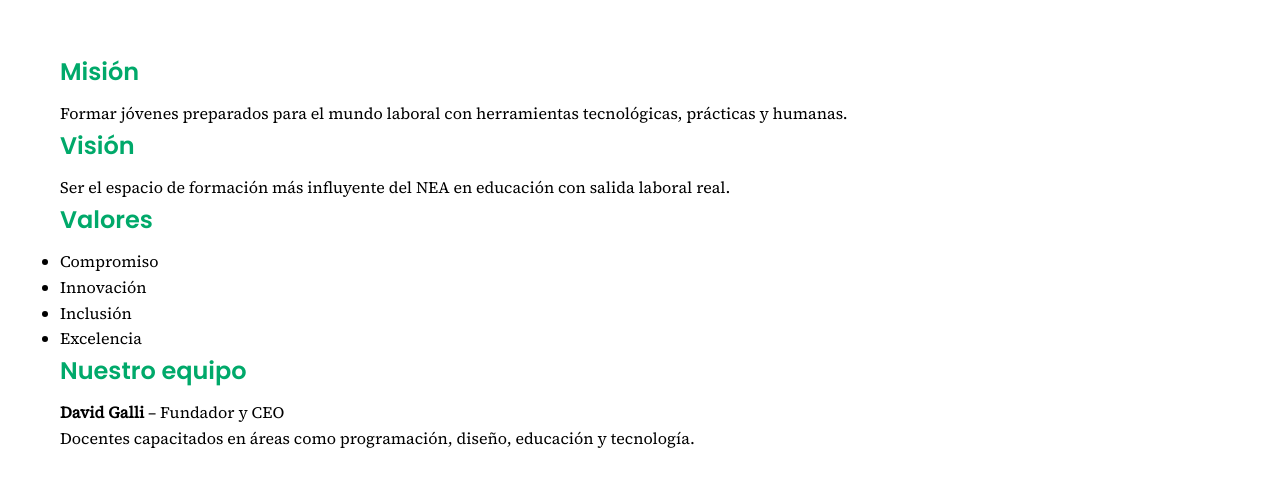
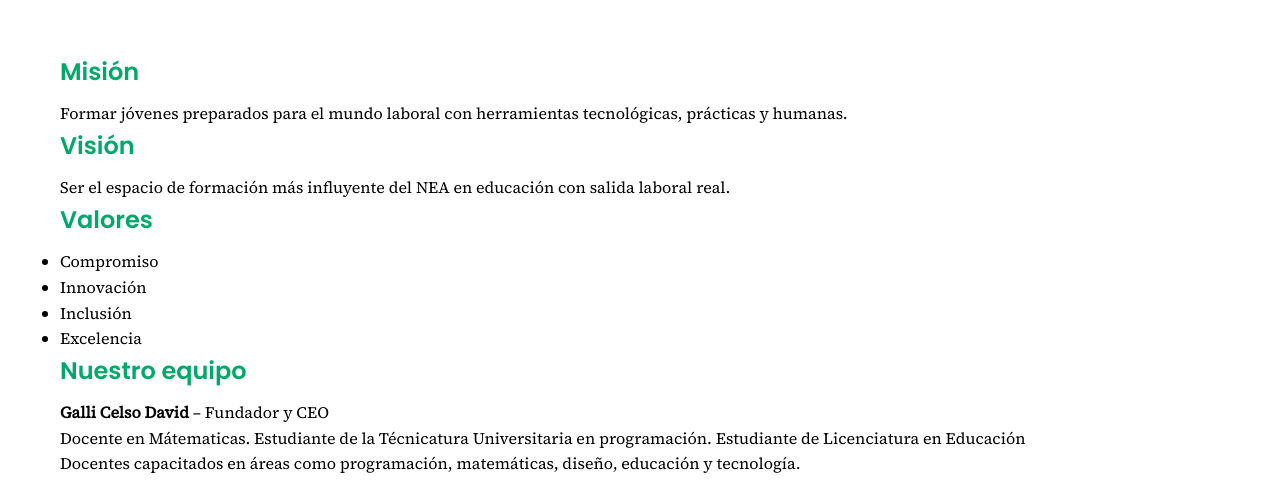
Before and after one commit to GalliCelsoDavid/galli-semillero, a plain HTML site: page quienes-somos.html in a window 1280 px wide. Shown: the part 87-585 px from the top of the page. Drawn offline with Linux system fonts and the light colour scheme; files whose address does not match are found by name.

Commit message:
Update quienes-somos.html

```diff
--- a/quienes-somos.html
+++ b/quienes-somos.html
@@ -41,8 +41,9 @@
       </ul>
 
       <h2>Nuestro equipo</h2>
-      <p><strong>David Galli</strong> – Fundador y CEO</p>
-      <p>Docentes capacitados en áreas como programación, diseño, educación y tecnología.</p>
+      <p><strong>Galli Celso David</strong> – Fundador y CEO</p>
+      <p> Docente en Mátematicas. Estudiante de la Técnicatura Universitaria en programación. Estudiante de Licenciatura en Educación</p>
+      <p>Docentes capacitados en áreas como programación, matemáticas, diseño, educación y tecnología.</p>
     </section>
     <section class="redes-sociales">
       <h3>Seguinos en nuestras redes:</h3>
@@ -60,7 +61,7 @@
           <img src="whatsapp.svg" alt="WhatsApp" />
         </a>
       </div>
-  </section>
+    </section>
 </main>
 
   <footer>
```
